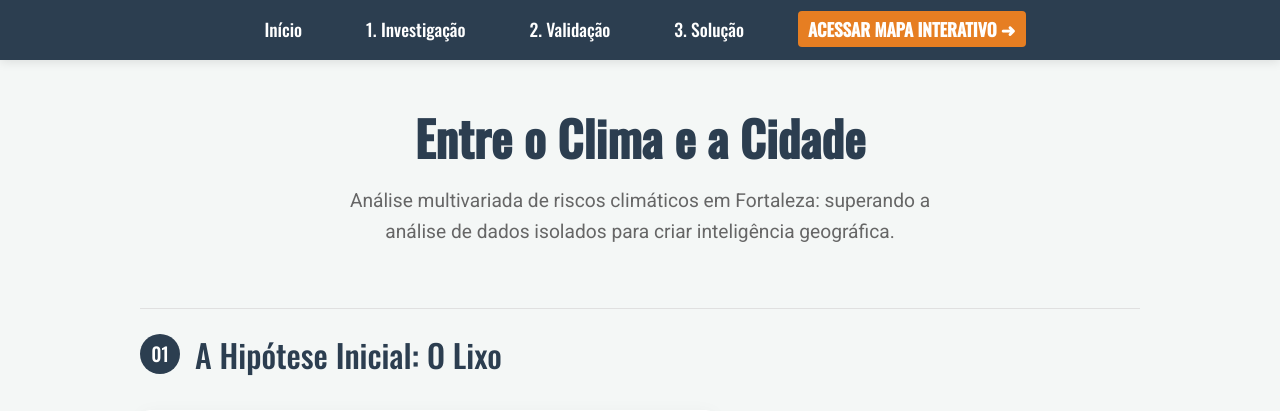
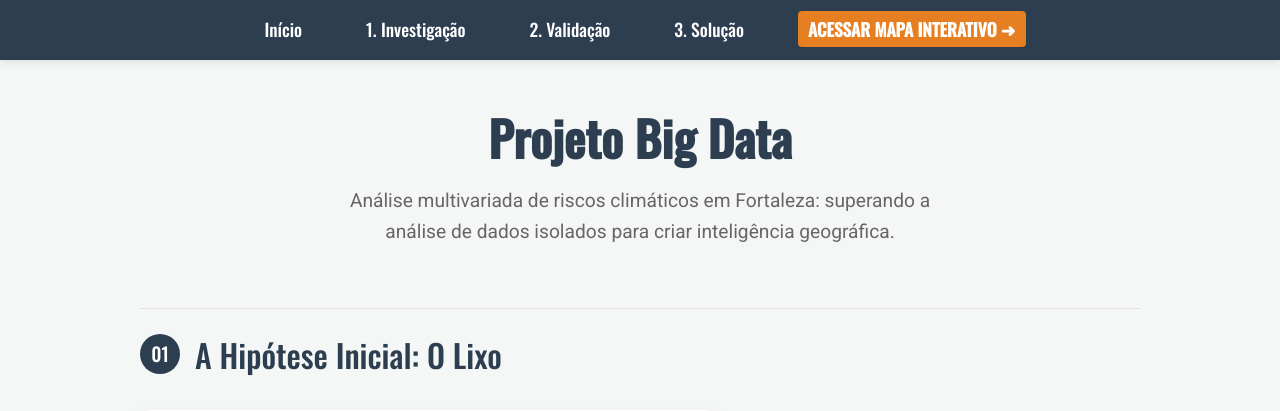
Before and after one commit to Crtrogabriel/ProjetoBigData, a Flask app: page / in a window 1280 px wide. Shown: the top 411 px of the page. Run offline with Flask 3, Linux system fonts and the light colour scheme.

```diff
--- a/templates/index.html
+++ b/templates/index.html
@@ -69,7 +69,7 @@
 
     <div class="container" id="inicio">
         <div class="header">
-            <h1>Entre o Clima e a Cidade</h1>
+            <h1>Projeto Big Data</h1>
             <p>Análise multivariada de riscos climáticos em Fortaleza: superando a análise de dados isolados para criar inteligência geográfica.</p>
         </div>
 
@@ -177,6 +177,7 @@
     <div class="footer">
         <p>Projeto de Extensão Universitária em Big Data</p>
         <p style="font-size: 0.8em; opacity: 0.7;">Desenvolvido com Python (Pandas/Geopandas) e Leaflet.js</p>
+        <p style="font-size: 0.8em; opacity: 0.7;">*Modelo de Prototipação, Ainda Sujeito a Melhoras</p>
     </div>
 
 </body>
```
Also changed, not shown: requirements.txt (added, +43 -0 lines), README.md (added), static/images/screenshot_mapa.png (added), 1 other file.
